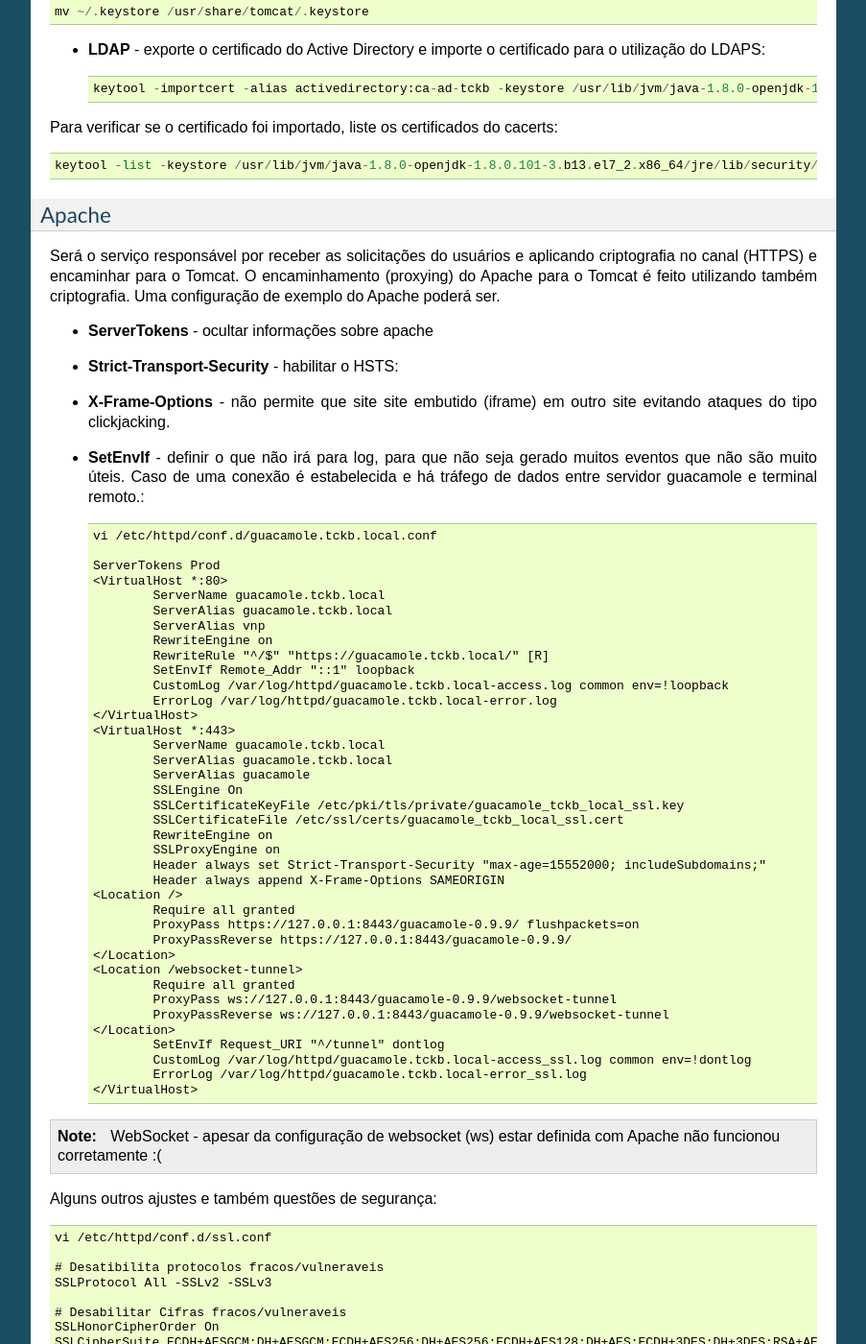
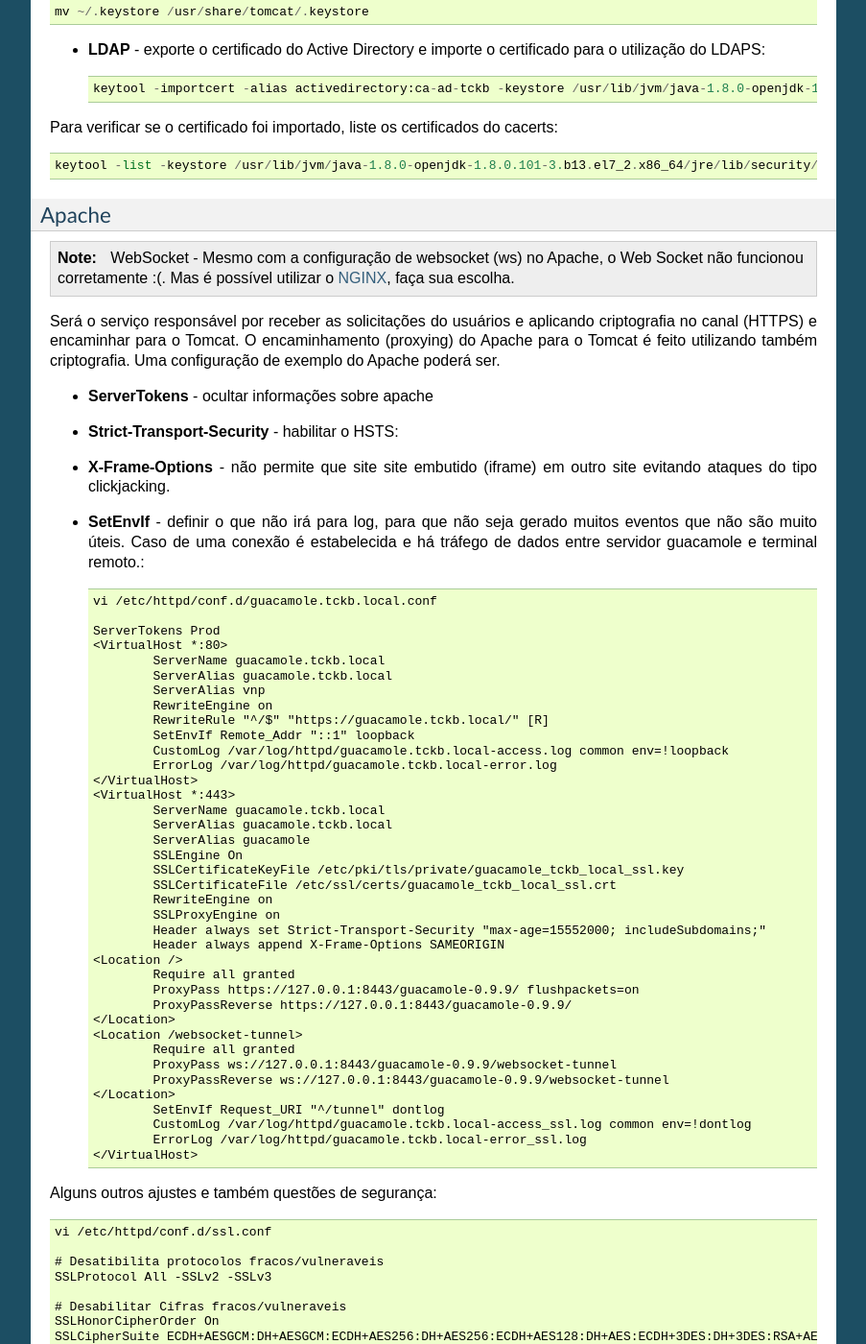
Before and after one commit to ThiagoCruzBr/kb, a Sphinx documentation site: the page built from source/guacamole.rst, in a window 1280 px wide and 1400 px high, scrolled down 4681 px. Shown: the whole window at 96% size, without its empty margins (198-1101 px from the left). Built offline with Sphinx 7.4.7, drawn with Linux system fonts in a browser that asks for light colours; part of the change alters nothing that is shown; some of the changed text lies outside the part shown.

Commit message:
Configuração do NGINX

```diff
--- a/source/guacamole.rst
+++ b/source/guacamole.rst
@@ -205,10 +205,9 @@ Certificados
 """"""""""""
 Os certificados aqui gerados e configurados serão utilizados logo a frente, para:
 
-* **Apache** - certificado do site (HTTPS) - crie ou importe um certificado (Veja mais sobre `certificados digitais: <CertificadosDigitais.html#gerar-um-certificado>`_)
+* **Servidor Web** - certificado do site (HTTPS). Crie ou importe um certificado (Veja como em `certificados digitais: <CertificadosDigitais.html#gerar-um-certificado>`_)
 
-
-* **Tomcat** - certificado para o túnel entre Apache e Tomcat.
+* **Tomcat** - certificado para o túnel entre o servidor web e o Tomcat.
 
 Gerar um certificado auto-assinado com o nome ``tomcat``, com validade de 90 dias. Ficará armazenado no diretório home do usuário corrente, dentro da keystore chamada ``.keystore``::
 
@@ -246,8 +245,13 @@ Para verificar se o certificado foi importado, liste os certificados do cacerts:
 
     keytool -list -keystore /usr/lib/jvm/java-1.8.0-openjdk-1.8.0.101-3.b13.el7_2.x86_64/jre/lib/security/cacerts
 
+
+
+.. _Apache:
+
 Apache
 """""""""
+.. note:: WebSocket - Mesmo com a configuração de websocket (ws)  no Apache, o Web Socket não funcionou corretamente :(. Mas é possível utilizar o :ref:`NGINX`, faça sua escolha.
 
 Será o serviço responsável por receber as solicitações do usuários e aplicando criptografia no canal (HTTPS) e encaminhar para o Tomcat. O encaminhamento (proxying) do Apache para o Tomcat é feito utilizando também criptografia. Uma configuração de exemplo do Apache poderá ser.
 
@@ -275,7 +279,7 @@ Será o serviço responsável por receber as solicitações do usuários e aplic
             ServerAlias guacamole
             SSLEngine On
             SSLCertificateKeyFile /etc/pki/tls/private/guacamole_tckb_local_ssl.key
-            SSLCertificateFile /etc/ssl/certs/guacamole_tckb_local_ssl.cert
+            SSLCertificateFile /etc/ssl/certs/guacamole_tckb_local_ssl.crt
             RewriteEngine on
             SSLProxyEngine on
             Header always set Strict-Transport-Security "max-age=15552000; includeSubdomains;"
@@ -295,7 +299,6 @@ Será o serviço responsável por receber as solicitações do usuários e aplic
             ErrorLog /var/log/httpd/guacamole.tckb.local-error_ssl.log
     </VirtualHost>
 
-.. note:: WebSocket - apesar da configuração de websocket (ws) estar definida com Apache não funcionou corretamente :(
 
 Alguns outros ajustes e também questões de segurança::
 
@@ -313,6 +316,61 @@ Como o certificado do Tomcat é auto-assinado é necessário desativar a checage
     SSLProxyCheckPeerCN off
     SSLProxyCheckPeerName off
     SSLProxyCheckPeerExpire off
+
+.. _NGINX:
+
+NGINX
+""""""
+Com este servidor web o Web Socket funciona normalmente.
+
+    yum -y install nginx
+
+Uma das formas para redirecionar o tráfego para HTTPS é comentar parte do arquivo::
+
+    vi /etc/nginx/nginx.conf
+
+    #    server {
+    #        listen       80 default_server;
+    #        listen       [::]:80 default_server;
+    . . .
+    #        error_page 500 502 503 504 /50x.html;
+    #            location = /50x.html {
+    #        }
+    #    }
+
+Fazer as configurações no arquivo::
+
+    vi /etc/nginx/conf.d/guacamole.kos.local.conf
+
+    map $http_upgrade $connection_upgrade {
+    default upgrade;
+    ''      close;
+    }
+    server_tokens off;
+    server {
+            listen 80 default_server;
+            listen [::]:80 default_server;
+            server_name _;
+            return 301 https://$host$request_uri;
+    }
+    server {
+        listen 443;
+        ssl on;
+        ssl_certificate   /etc/ssl/certs/guacamole.kos.local.crt;
+        ssl_certificate_key /etc/pki/tls/private/guacamole.kos.local.key;
+        add_header X-Frame-Options "SAMEORIGIN";
+        add_header Strict-Transport-Security "max-age=15552000; includeSubDomains" always;
+        location / {
+            proxy_pass https://localhost:8443/guacamole-0.9.9/;
+            proxy_buffering off;
+            proxy_http_version 1.1;
+            proxy_set_header X-Forwarded-For $proxy_add_x_forwarded_for;
+            proxy_set_header Upgrade $http_upgrade;
+            proxy_set_header Connection $connection_upgrade;
+            proxy_cookie_path /guacamole/ /;
+            access_log off;
+        }
+    }
 
 
 Tomcat
```
